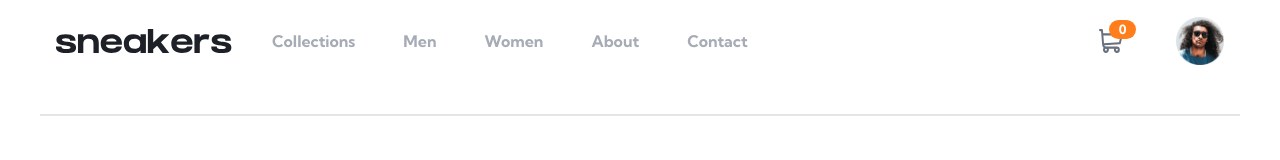
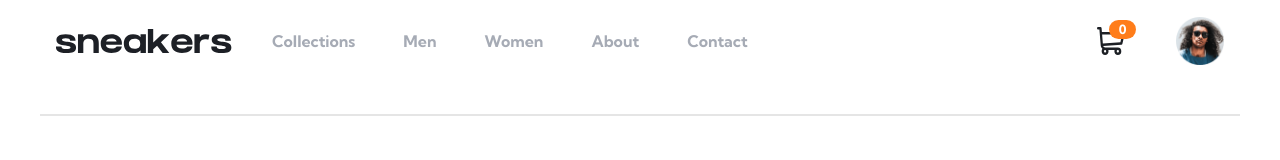
Before and after one commit to tomahawk-jupiter/ecommerce-product-page, a Next.js app: page / in a window 1280 px wide. Shown: the top 160 px of the page. Built offline with nearby package versions, Linux system fonts and the light colour scheme.

Commit message:
Darkened cart svg

```diff
--- a/app/components/navbar.jsx
+++ b/app/components/navbar.jsx
@@ -63,8 +63,8 @@ const Navbar = ({ productCount, removeItemFromCart }) => {
             <Image
               src="/images/icon-cart.svg"
               alt="Open shopping cart"
-              width={24}
-              height={24}
+              width={28}
+              height={28}
               className={styles.cartIcon}
               onClick={() => setCartOpen(!cartOpen)}
             />
```
Also changed, not shown: public/images/icon-cart.svg, 1 other file (tests, documents, lock files or other folders).
